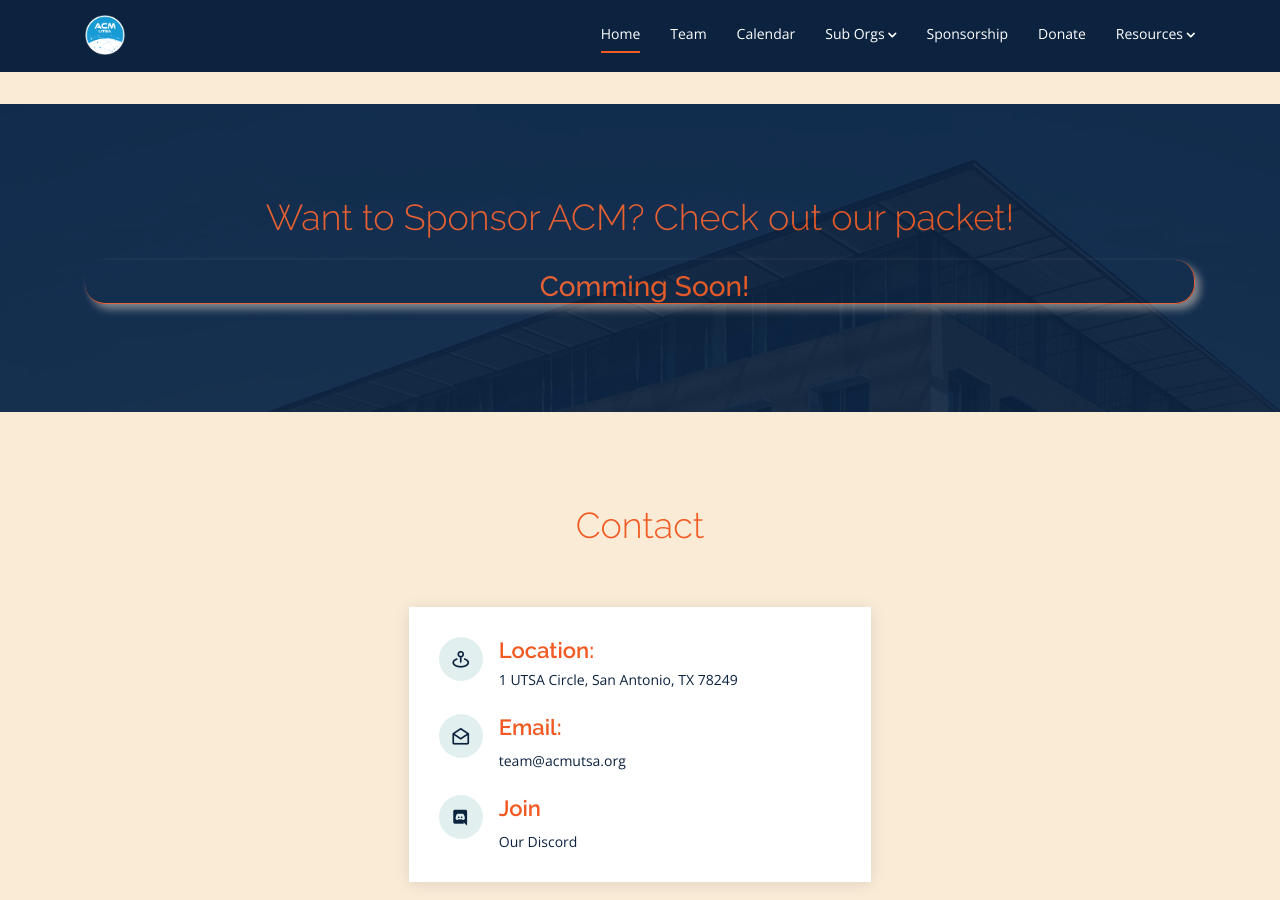
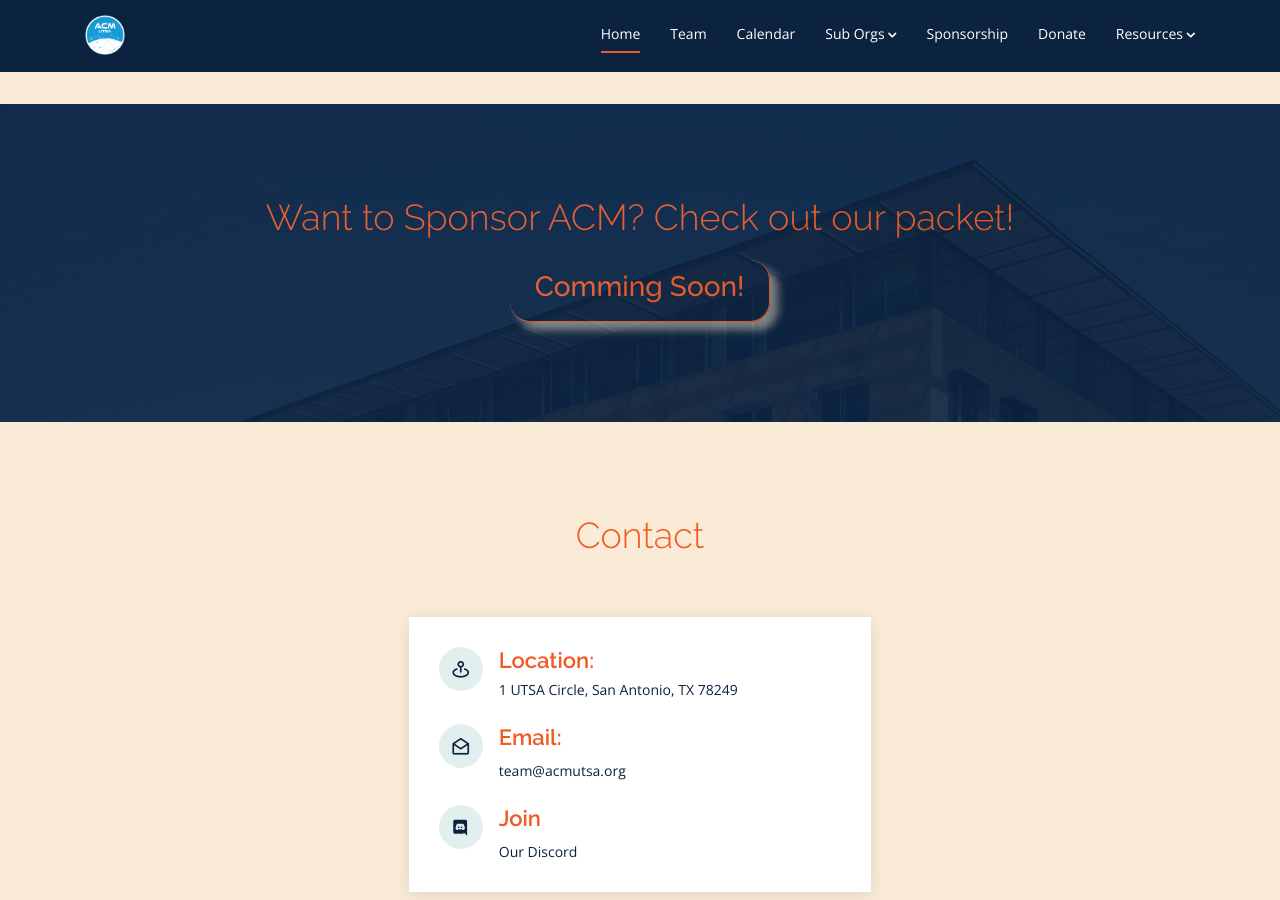
Before and after one commit to acmutsa/acmutsa.github.io, a Jekyll site: the page built from index.html, in a window 1280 px wide and 900 px high, scrolled down 2756 px. Built offline with Jekyll 4.4.1, drawn with Linux system fonts in a browser that asks for light colours; nearby versions of some CDN libraries; the list of posts is cut into pages by our own code.

Commit message:
sponsorship button changes

```diff
--- a/_includes/sponsor_section.html
+++ b/_includes/sponsor_section.html
@@ -2,7 +2,7 @@
 <!--    <h2>Our Sponsors</h2>-->
     <h2>Want to Sponsor ACM? Check out our packet!</h2>
 <!--    <h3>You can find the pack here</h3>-->
-    <a href="" target="_blank"><h3 class="sub-org-button">Comming Soon!</h3></a>
+    <a href="" target="_blank"><button><h3>Comming Soon!</h3></button></a>
 </div>
 
 <!--Liquid Template to add a sponsor-->
--- a/css/custom/_style.scss
+++ b/css/custom/_style.scss
@@ -38,6 +38,26 @@
 .sub-org-button:hover,
 .sub-org-button:focus,
 .sub-org-button:focus-visible {
+  box-shadow: 12px 12px 8px $background-gray;
+  outline: none;
+}
+
+// this is ONLY for the sponsorship section without sponsors
+a > button {
+  background: transparent;
+  color: $primary;
+  border: transparent;
+  border-right: 1px solid $primary;
+  border-bottom: 1px solid $primary;
+  border-radius: 20px;
+  box-shadow: 8px 8px 8px $background-gray;
+  padding: 10px 25px;
+}
+
+a > button:hover,
+a > button:focus,
+a > button:focus-visible {
+  color: $primary;
   box-shadow: 12px 12px 8px $background-gray;
   outline: none;
 }
```
Also changed, not shown: 2 other files.
